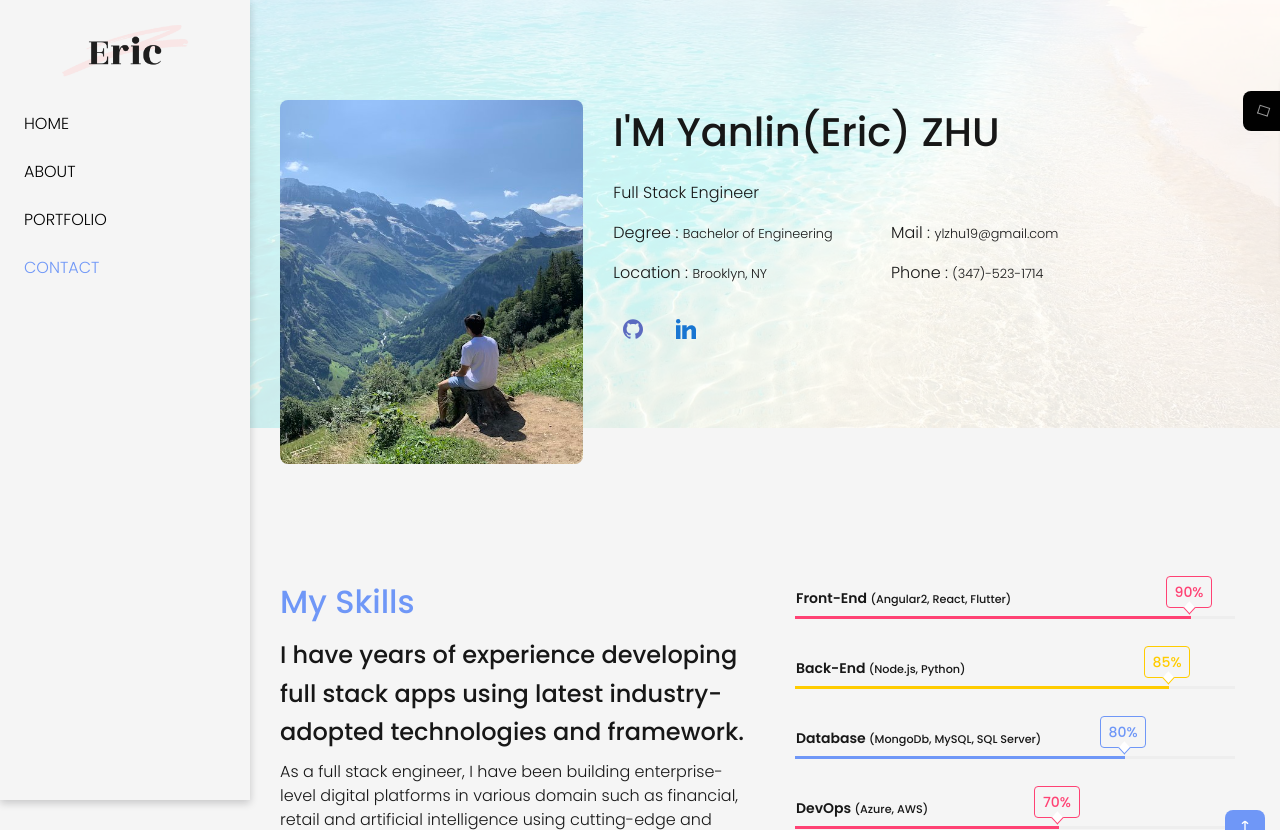
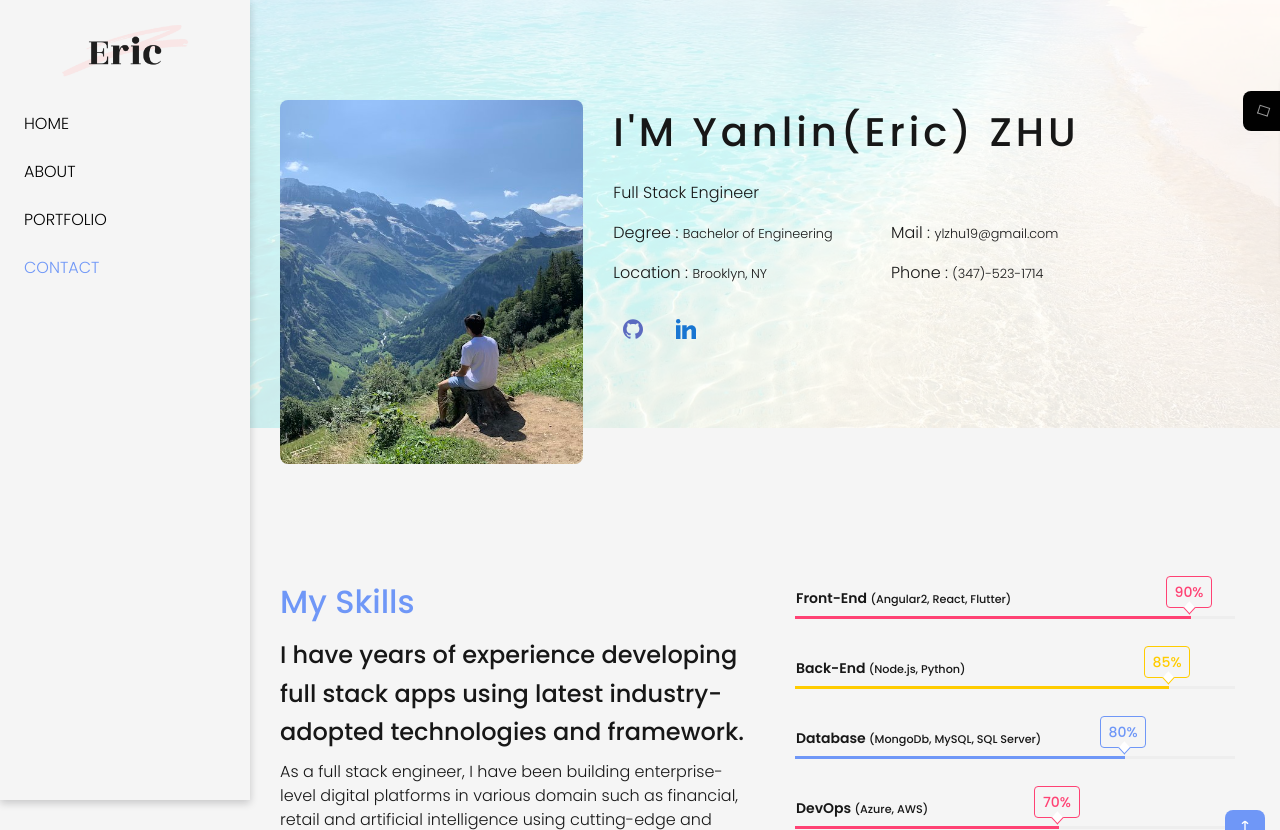
Before and after one commit to ylzhu000/my-website, a PHP site: page / in a window 1280 px wide. Shown: the top 830 px of the page. Run offline with PHP 8.4, Linux system fonts and the light colour scheme; some libraries are stand-ins or nearby versions.

Commit message:
updated favicon and added typing effect on title

```diff
--- a/assets/css/main.css
+++ b/assets/css/main.css
@@ -619,6 +619,32 @@ a, button {
   color: #171717;
 }
 
+.personal-item-title-container {
+  max-width: 480px;
+}
+
+.typewriter h1 {
+  overflow: hidden; /* Ensures the content is not revealed until the animation */
+  border-right: .15em solid orange; /* The typwriter cursor */
+  white-space: nowrap; /* Keeps the content on a single line */
+  letter-spacing: .1em; /* Adjust as needed */
+  animation:
+    typing 2s steps(21),
+    blink-caret .75s step-end infinite;
+}
+
+/* The typing effect */
+@keyframes typing {
+  from { width: 0 }
+  to { width: 100% }
+}
+
+/* The typewriter cursor effect */
+@keyframes blink-caret {
+  from, to { border-color: transparent }
+  50% { border-color: orange; }
+}
+
 .hero-01 {
   background-image: url("http://placehold.it/1920x1280") !important;
   position: relative;
@@ -2761,6 +2787,14 @@ footer li a {
     font-size: 12px;
     padding: 3px 0;
   }
+
+  .personal-item-title-container {
+    max-width: 300px;
+  }
+
+  .typewriter h1 {
+    font-size: 25px;
+  }
 }
 
 @media (max-width: 380px) {
--- a/index-03-side-colorfull.html
+++ b/index-03-side-colorfull.html
@@ -15,7 +15,7 @@
         <meta name="author" content="YANLIN ZHU" />
 
         <!--  FavIcon  -->
-        <link rel="shortcut icon" href="http://placehold.it/125x125">
+        <link rel="shortcut icon" href="./assets/img/eric.png">
 
         <!-- Google Fonts -->
         <link href="https://fonts.googleapis.com/css2?family=Roboto+Condensed:wght@300;700&display=swap" rel="stylesheet">
@@ -39,24 +39,6 @@
         <link rel="stylesheet" href="assets/css/colorfull.css">
     </head>
     <body data-spy="scroll" data-target="#scrollspy" data-offset="61" class="sidebar-page">
-
-        <!--- Preloader Start -->
-        <!-- <div id="angela-preloader">
-            <div  class="preloader">
-                <div class="spinner"></div>
-                <div class="loader">
-                    <span data-text="W" class="letter-animation">L</span>
-                    <span data-text="E" class="letter-animation">O</span>
-                    <span data-text="S" class="letter-animation">A</span>
-                    <span data-text="T" class="letter-animation">D</span>
-                    <span data-text="I" class="letter-animation">I</span>
-                    <span data-text="N" class="letter-animation">N</span>
-                    <span data-text="G" class="letter-animation">G</span>
-                </div>
-            </div>
-        </div> -->
-        <!-- Preloader End -->
-
         <!--    SideBar Start    -->
         <div class="sidebar py-3 px-4">
             <!-- Logo -->
@@ -95,7 +77,12 @@
                                 </div>
                             </div>
                             <div class="col-lg-8 personal-item">
-                                <h1 class="mb-3">I'M Yanlin(Eric) ZHU</h1>
+                                <div class="personal-item-title-container">
+                                    <div class="typewriter">
+                                        <h1 class="mb-3">I'M Yanlin(Eric) ZHU</h1>
+                                    </div>
+                                </div>
+
                                 <p>Full Stack Engineer</p>
                                 <div class="row">
                                     <div class="col-6 col-lg-5 personal-info">
@@ -500,7 +487,7 @@
             <!--   Footer Start  -->
             <footer class="py-5">
                 <div class="container">
-                    <p class="mb-0">Copyright © 2021. Template has been designed by <a class="base-color" href="javascript:void(0);">Westin</a></p>
+                    <p class="mb-0">Copyright © 2021 Yanlin(Eric) Zhu. Template has been designed by <a class="base-color" href="javascript:void(0);">Westin</a></p>
                 </div>
             </footer>
             <!--   Footer End  -->
```
